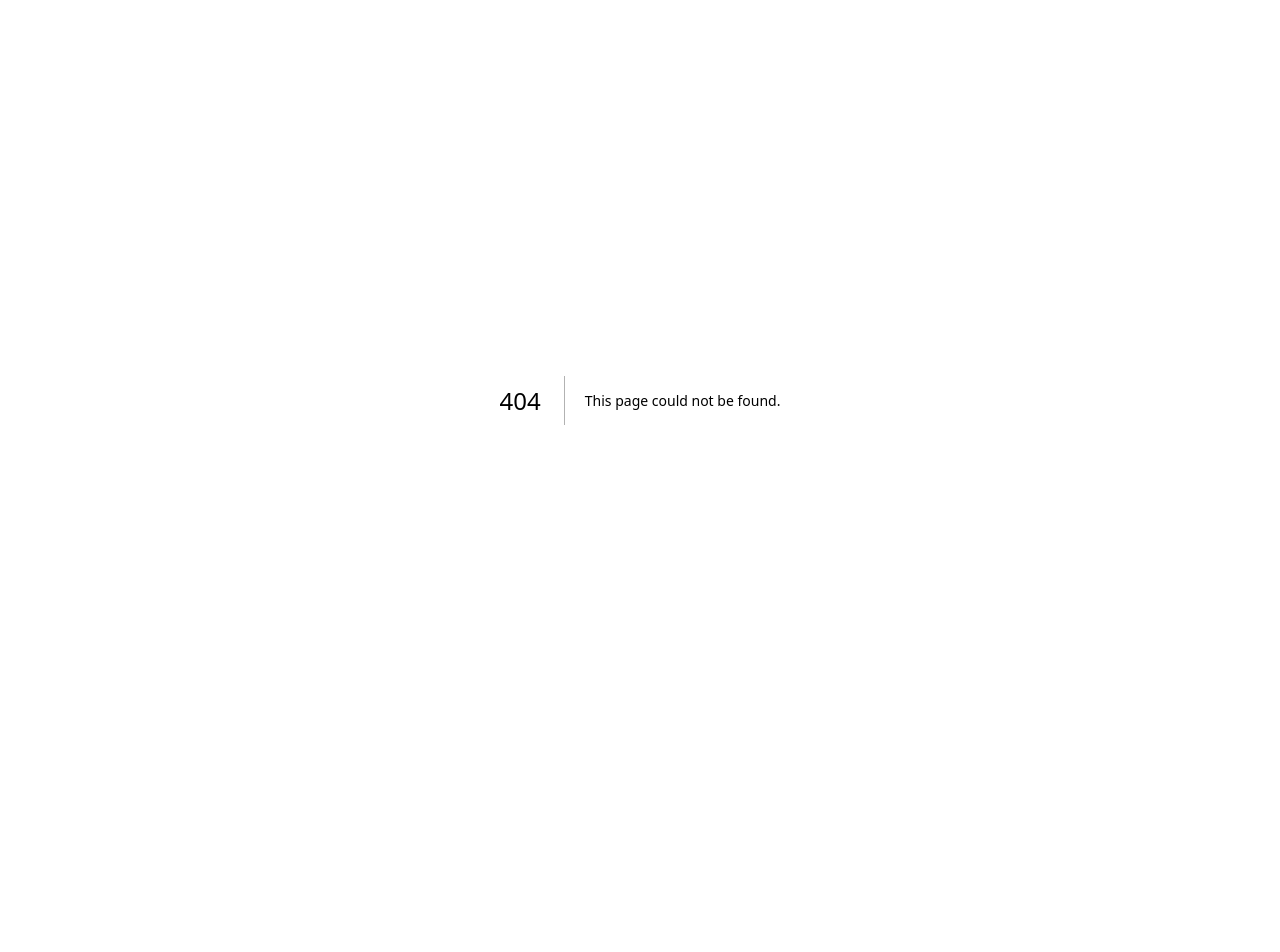
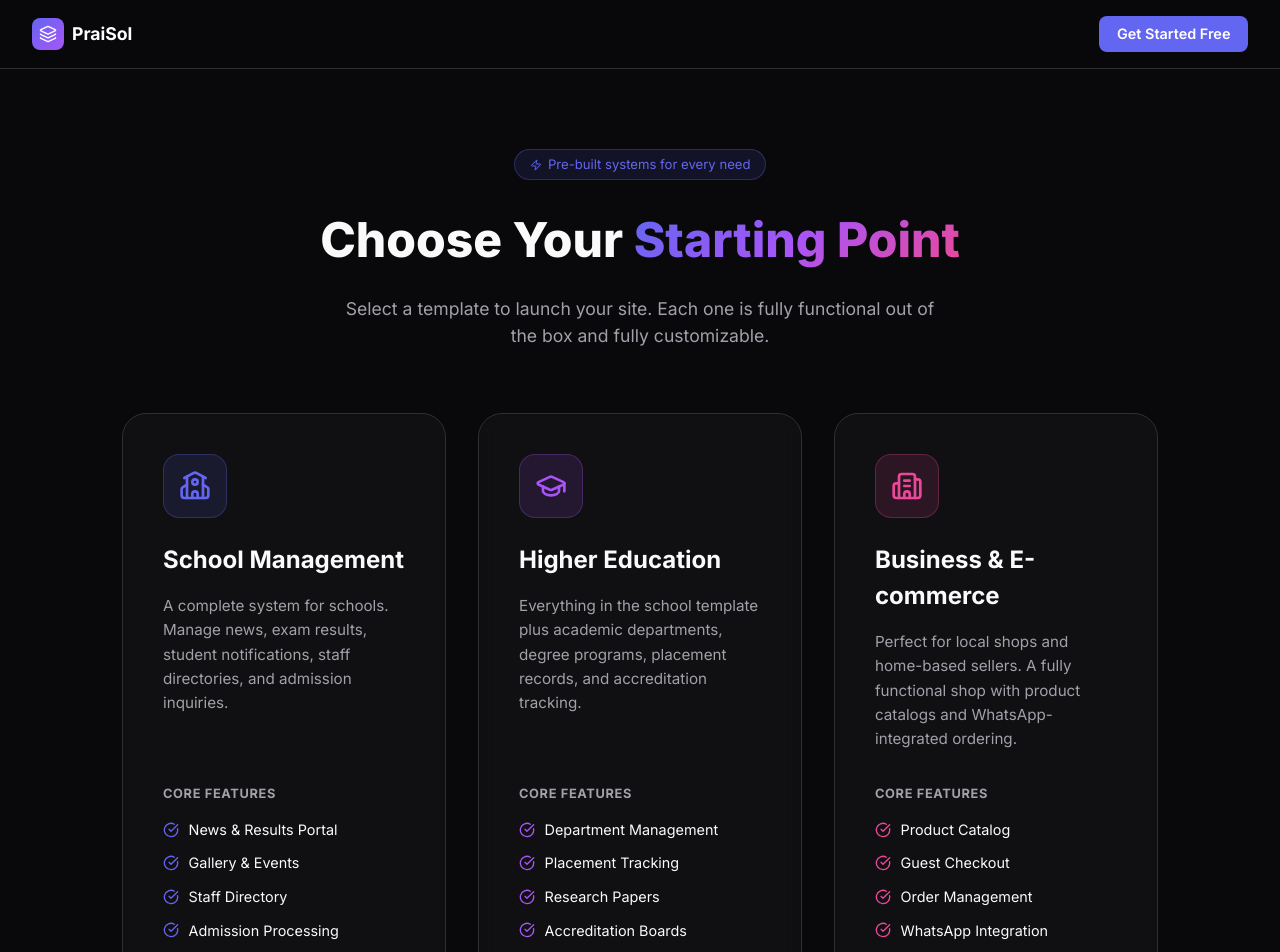
Before and after one commit to Praween-em/Praisol_, a Next.js app in the folder frontend/: page /templates in a window 1280 px wide. Before the commit this address had no page. Shown: the top 952 px of the page. Before the commit the page ends 800 px from the top, so only its background shows below. Built offline with nearby package versions, Linux system fonts and the light colour scheme.

Commit message:
feat: add /templates public page, update sitemap + vercel.json routing

```diff
--- a/frontend/app/sitemap.ts
+++ b/frontend/app/sitemap.ts
@@ -9,6 +9,12 @@ export default function sitemap(): MetadataRoute.Sitemap {
       lastModified: new Date(),
       changeFrequency: 'weekly',
       priority: 1.0,
+    },
+    {
+      url: `${BASE_URL}/templates`,
+      lastModified: new Date(),
+      changeFrequency: 'weekly',
+      priority: 0.8,
     },
     {
       url: `${BASE_URL}/playground`,
--- /dev/null
+++ b/frontend/app/templates/page.tsx
@@ -0,0 +1,163 @@
+'use client';
+import Link from 'next/link';
+import {
+  School, GraduationCap, Building2, UserCircle,
+  ArrowRight, CheckCircle, Layers, Zap
+} from 'lucide-react';
+
+const templates = [
+  {
+    type: 'school',
+    icon: <School size={32} />,
+    color: '#6366f1',
+    title: 'School Management',
+    desc: 'A complete system for schools. Manage news, exam results, student notifications, staff directories, and admission inquiries.',
+    features: ['News & Results Portal', 'Gallery & Events', 'Staff Directory', 'Admission Processing'],
+  },
+  {
+    type: 'college',
+    icon: <GraduationCap size={32} />,
+    color: '#a855f7',
+    title: 'Higher Education',
+    desc: 'Everything in the school template plus academic departments, degree programs, placement records, and accreditation tracking.',
+    features: ['Department Management', 'Placement Tracking', 'Research Papers', 'Accreditation Boards'],
+  },
+  {
+    type: 'business',
+    icon: <Building2 size={32} />,
+    color: '#ec4899',
+    title: 'Business & E-commerce',
+    desc: 'Perfect for local shops and home-based sellers. A fully functional shop with product catalogs and WhatsApp-integrated ordering.',
+    features: ['Product Catalog', 'Guest Checkout', 'Order Management', 'WhatsApp Integration'],
+  },
+  {
+    type: 'portfolio',
+    icon: <UserCircle size={32} />,
+    color: '#06b6d4',
+    title: 'Professional Portfolio',
+    desc: 'Showcase your career and projects gracefully. Includes interactive project grids, work experience timelines, and skill matrices.',
+    features: ['Project Showcase', 'Experience Timeline', 'Skill Matrix', 'Testimonials'],
+  },
+];
+
+export default function TemplatesPage() {
+  return (
+    <div style={{ background: 'var(--color-bg)', minHeight: '100vh', color: 'var(--color-text)' }}>
+      {/* Nav */}
+      <nav style={{
+        display: 'flex', alignItems: 'center', justifyContent: 'space-between',
+        padding: '1rem 2rem', borderBottom: '1px solid var(--color-border)',
+        position: 'sticky', top: 0, backdropFilter: 'blur(20px)',
+        background: 'rgba(9,9,11,0.85)', zIndex: 50
+      }}>
+        <Link href="/" style={{ display: 'flex', alignItems: 'center', gap: '0.5rem', textDecoration: 'none', color: '#fff' }}>
+          <div style={{
+            width: 32, height: 32, borderRadius: 8,
+            background: 'linear-gradient(135deg, #6366f1, #a855f7)',
+            display: 'flex', alignItems: 'center', justifyContent: 'center'
+          }}>
+            <Layers size={18} color="#fff" />
+          </div>
+          <span style={{ fontWeight: 700, fontSize: '1.1rem' }}>PraiSol</span>
+        </Link>
+        <div style={{ display: 'flex', gap: '1.5rem', alignItems: 'center' }}>
+          <Link href="/playground" style={{
+            background: 'var(--color-primary)', color: '#fff', padding: '0.45rem 1.1rem',
+            borderRadius: 8, textDecoration: 'none', fontSize: '0.9rem', fontWeight: 600
+          }}>Get Started Free</Link>
+        </div>
+      </nav>
+
+      <section style={{ padding: '5rem 2rem', maxWidth: 1100, margin: '0 auto' }}>
+        <div style={{ textAlign: 'center', marginBottom: '4rem' }}>
+          <div style={{
+            display: 'inline-flex', alignItems: 'center', gap: '0.4rem',
+            background: 'rgba(99,102,241,0.12)', border: '1px solid rgba(99,102,241,0.3)',
+            borderRadius: 999, padding: '0.3rem 0.9rem', marginBottom: '1.5rem',
+            fontSize: '0.82rem', color: 'var(--color-primary)'
+          }}>
+            <Zap size={12} /> Pre-built systems for every need
+          </div>
+          <h1 style={{ fontSize: 'clamp(2rem, 5vw, 3rem)', fontWeight: 800, marginBottom: '1.25rem' }}>
+            Choose Your <span className="gradient-text">Starting Point</span>
+          </h1>
+          <p style={{ fontSize: '1.1rem', color: 'var(--color-muted)', maxWidth: 600, margin: '0 auto' }}>
+            Select a template to launch your site. Each one is fully functional out of the box and fully customizable.
+          </p>
+        </div>
+
+        <div style={{ display: 'grid', gridTemplateColumns: 'repeat(auto-fit, minmax(320px, 1fr))', gap: '2rem' }}>
+          {templates.map((t) => (
+            <div key={t.type} className="glass" style={{
+              borderRadius: 24, padding: '2.5rem', border: '1px solid var(--color-border)',
+              display: 'flex', flexDirection: 'column', transition: 'transform 0.2s',
+            }}>
+              <div style={{
+                width: 64, height: 64, borderRadius: 16,
+                background: `${t.color}22`, border: `1px solid ${t.color}44`,
+                display: 'flex', alignItems: 'center', justifyContent: 'center',
+                color: t.color, marginBottom: '1.5rem'
+              }}>
+                {t.icon}
+              </div>
+              <h2 style={{ fontSize: '1.5rem', fontWeight: 700, marginBottom: '1rem' }}>{t.title}</h2>
+              <p style={{ color: 'var(--color-muted)', fontSize: '0.95rem', lineHeight: 1.6, marginBottom: '2rem', flexGrow: 1 }}>
+                {t.desc}
+              </p>
+
+              <div style={{ marginBottom: '2rem' }}>
+                <h4 style={{ fontSize: '0.8rem', fontWeight: 700, textTransform: 'uppercase', letterSpacing: '0.05em', color: 'var(--color-muted)', marginBottom: '1rem' }}>
+                  Core Features
+                </h4>
+                <div style={{ display: 'flex', flexDirection: 'column', gap: '0.75rem' }}>
+                  {t.features.map(f => (
+                    <div key={f} style={{ display: 'flex', alignItems: 'center', gap: '0.6rem', fontSize: '0.9rem' }}>
+                      <CheckCircle size={16} color={t.color} />
+                      <span>{f}</span>
+                    </div>
+                  ))}
+                </div>
+              </div>
+
+              <Link href={`/playground?template=${t.type}`} style={{
+                display: 'flex', alignItems: 'center', justifyContent: 'center', gap: '0.5rem',
+                background: t.color, color: '#fff', padding: '1rem', borderRadius: 12,
+                textDecoration: 'none', fontWeight: 700, transition: 'opacity 0.2s'
+              }} onMouseEnter={e => (e.currentTarget.style.opacity = '0.9')} onMouseLeave={e => (e.currentTarget.style.opacity = '1')}>
+                Start with this Template <ArrowRight size={18} />
+              </Link>
+            </div>
+          ))}
+        </div>
+      </section>
+
+      {/* CTA */}
+      <section style={{ padding: '4rem 2rem', textAlign: 'center' }}>
+        <div style={{
+          background: 'linear-gradient(135deg, rgba(99,102,241,0.05), rgba(168,85,247,0.05))',
+          padding: '4rem 2rem', borderRadius: 32, border: '1px solid var(--color-border)', maxWidth: 900, margin: '0 auto'
+        }}>
+          <h2 style={{ fontSize: '2rem', fontWeight: 800, marginBottom: '1rem' }}>Don't see what you need?</h2>
+          <p style={{ color: 'var(--color-muted)', marginBottom: '2rem' }}>
+            Our visual builder allows you to mix and match components to create any kind of site.
+          </p>
+          <Link href="/playground" style={{
+            display: 'inline-flex', alignItems: 'center', gap: '0.5rem',
+            background: '#fff', color: '#000', padding: '1rem 2rem', borderRadius: 12,
+            textDecoration: 'none', fontWeight: 700
+          }}>
+            Open Blank Canvas <ArrowRight size={18} />
+          </Link>
+        </div>
+      </section>
+
+      {/* Footer */}
+      <footer style={{
+        borderTop: '1px solid var(--color-border)', padding: '4rem 2rem', textAlign: 'center',
+        color: 'var(--color-muted)', fontSize: '0.9rem'
+      }}>
+        <p>© 2024 PraiSol. All templates are fully responsive and SEO optimized.</p>
+      </footer>
+    </div>
+  );
+}
```
Also changed, not shown: 1 other file (tests, documents, lock files or other folders).
